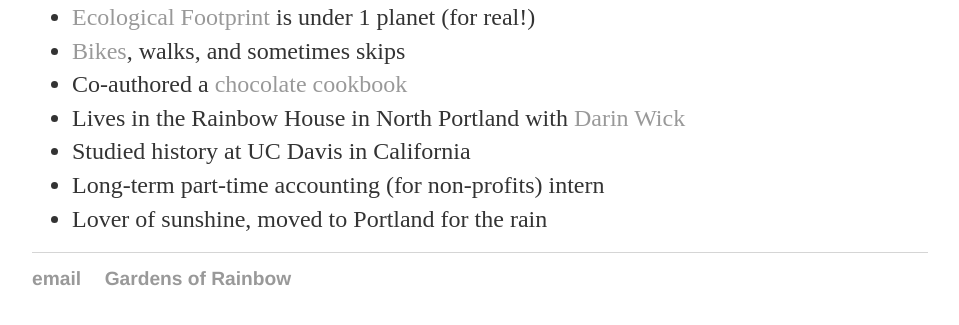
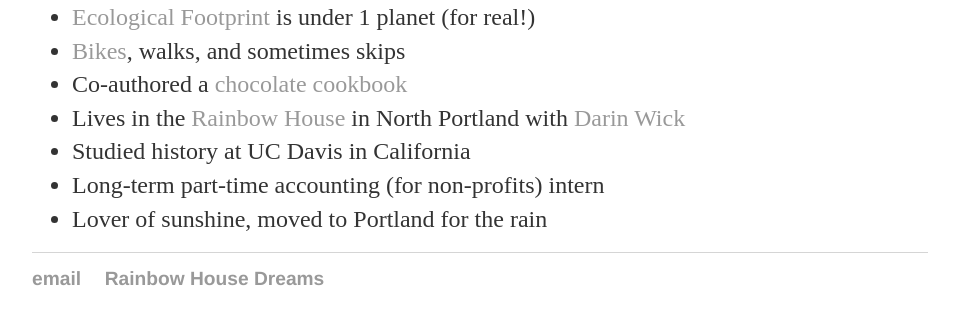
Before and after one commit to aniola/aniola.github.io, a Jekyll site: the page about/index.html, which Jekyll copies as it is, in a window 1280 px wide. Shown: the part 279-604 px from the top of the page, without its empty margins (160-1119 px from the left). Built offline with Jekyll 4.4.1, drawn with Linux system fonts in a browser that asks for light colours.

Commit message:
Update index.html

```diff
--- a/about/index.html
+++ b/about/index.html
@@ -26,7 +26,7 @@
 <li><a href="https://www.footprintcalculator.org/">Ecological Footprint</a> is under 1 planet (for real!)
 	<li><a href="https://www.bikecollectives.org/wiki/index.php?title=User:Angel">Bikes</a>, walks, and sometimes skips
 <li>Co-authored a <a href="https://microcosmpublishing.com/catalog/books/1311">chocolate cookbook</a>
-<li>Lives in the Rainbow House in North Portland with <a href="https://www.darinwick.com/">Darin Wick</a>
+<li>Lives in the <a href="https://RainbowHouseDreams.com">Rainbow House</a> in North Portland with <a href="https://www.darinwick.com/">Darin Wick</a>
 <li>Studied history at UC Davis in California
 <li>Long-term part-time accounting (for non-profits) intern
 <li>Lover of sunshine, moved to Portland for the rain
@@ -39,7 +39,7 @@
   <footer>
    <ul>
    <li><a href="mailto:aniola@gmail.com">email</a></li>
-   <li><a href="https://gardensofrainbow.home.blog/">Gardens of Rainbow</a></li>
+   <li><a href="https://RainbowHouseDreams.com">Rainbow House Dreams</a></li>
    </ul>
   </footer>
   </body>
```
